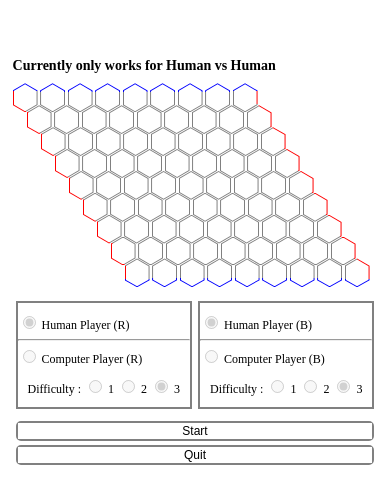
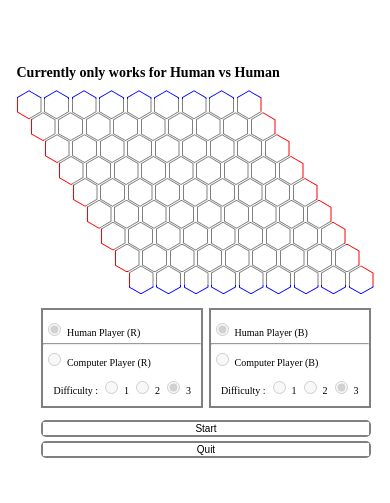
Before and after one commit to alvin-2002/Hex-Board-Game, a plain HTML site: page index.html in a window 390 px wide. Shown: the part 163-666 px from the top of the page. Drawn offline with Linux system fonts and the light colour scheme.

```diff
--- a/style.css
+++ b/style.css
@@ -270,10 +270,10 @@ h1 {
         bottom: 1px;
     }
     .box {
-        font-size: 1.2rem;
+        font-size: 1rem;
         margin-bottom: 0.4rem;
     }
     .start-quit-btn button{
-        font-size: 1.2rem;
+        font-size: 1rem;
     }
 }
```
